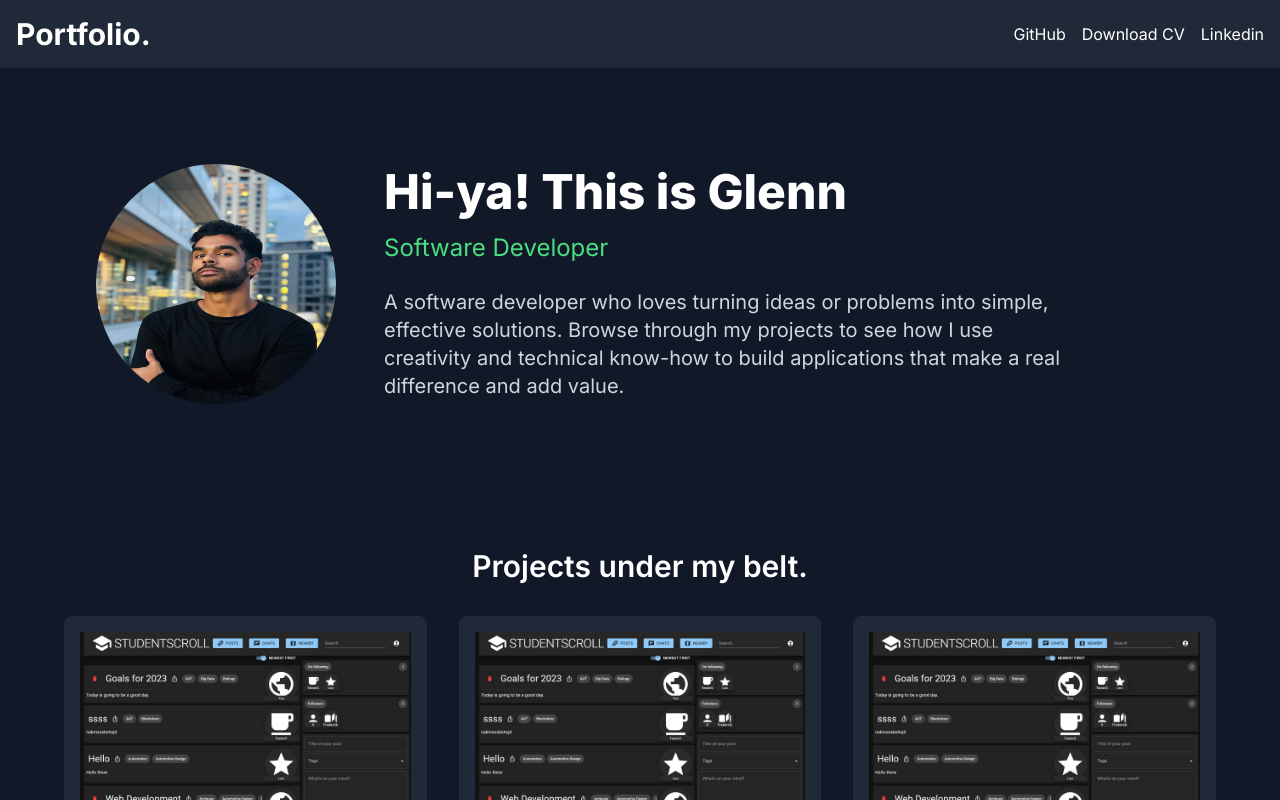
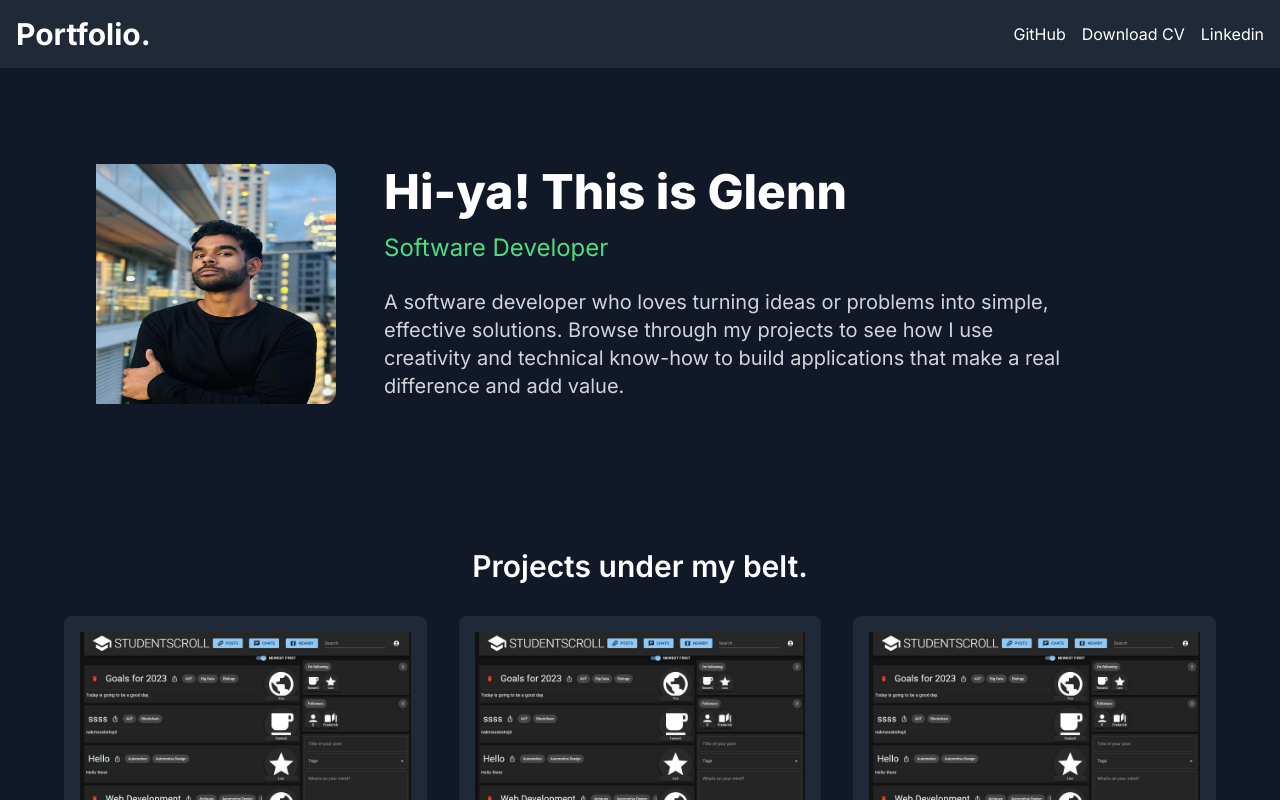
Before and after one commit to Glennpgp/MyPortfolio, a Next.js app: page / in a window 1280 px wide. Shown: the top 800 px of the page. Built offline with nearby package versions, Linux system fonts and the light colour scheme.

Commit message:
Update page.tsx

```diff
--- a/src/app/page.tsx
+++ b/src/app/page.tsx
@@ -52,7 +52,7 @@ export default function Home() {
               alt="profile-photo.jpg"
               width={600}
               height={500}
-              className="rounded-full w-54 h-54 md:w-64 md:h-64 lg:w-60 lg:h-60"
+              className="rounded-e-xl w-54 h-54 md:w-64 md:h-64 lg:w-60 lg:h-60"
             />
           </div>
 
```
